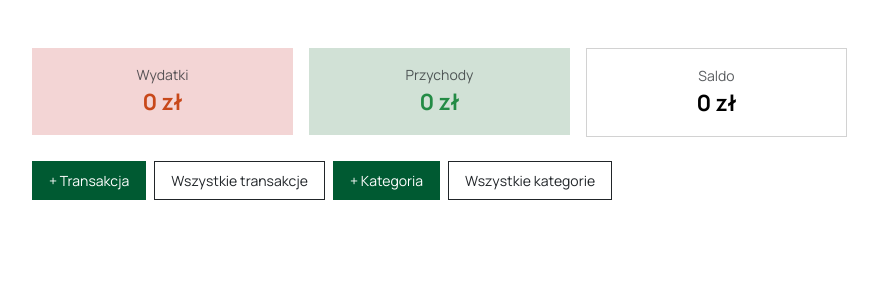
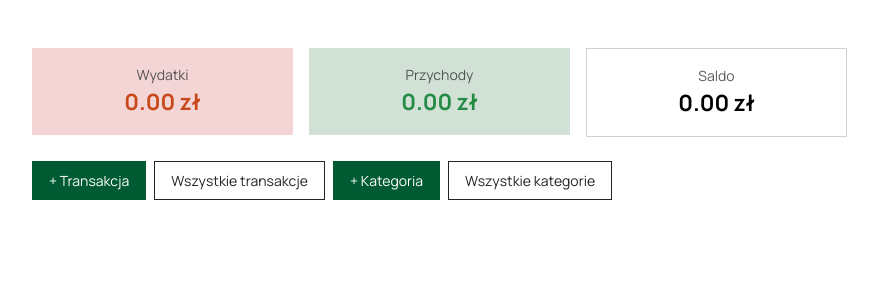
Before and after one commit to stasiekkneller-skwebs/KaizenFinTracker, a Django app: page /dashboard/ in a window 1280 px wide. Shown: the part 56-356 px from the top of the page, without its empty margins (62-940 px from the left). Run offline with Django 5.2, Linux system fonts and the light colour scheme; the visitor is signed in with stand-in values (Sample User, id 1); data that the repository does not hold is empty.

Commit message:
wyświetlanie formatowania

```diff
--- a/static/css/style.css
+++ b/static/css/style.css
@@ -138,6 +138,10 @@ nav .login-btn:hover{
     max-width: 450px;
 }
 
+.info-img-mini{
+    max-width: 300px;
+}
+
 .badge{
     padding: 8px 16px;
     border-radius: 40px;
--- a/templates/tracker/dashboard.html
+++ b/templates/tracker/dashboard.html
@@ -15,20 +15,20 @@
         <div class="col-md-3">
             <div class="card border-0 p-3 text-center bg-light-red">
                 <small class="text-muted">Wydatki</small>
-                <strong style="color: #c8481a; font-size: 1.4rem;">{{ total_expenses }} zł</strong>
+                <strong style="color: #c8481a; font-size: 1.4rem;">{{ total_expenses|floatformat:2 }} zł</strong>
             </div>
         </div>
         <div class="col-md-3">
             <div class="card border-0 p-3 text-center bg-light-green">
                 <small class="text-muted">Przychody</small>
-                <strong style="color: #238b45; font-size: 1.4rem;">{{ total_incomes }} zł</strong>
+                <strong style="color: #238b45; font-size: 1.4rem;">{{ total_incomes|floatformat:2 }} zł</strong>
             </div>
         </div>
         <div class="col-md-3">
             <div class="card p-3 text-center outlined-box">
                 <small class="text-muted">Saldo</small>
                 <strong style="font-size: 1.4rem; color: {% if balance < 0 %}#c8481a{% else %}#000000{% endif %};">
-    {{ balance }} zł
+    {{ balance|floatformat:2 }} zł
 </strong>
             </div>
         </div>
--- a/templates/tracker/transaction_list.html
+++ b/templates/tracker/transaction_list.html
@@ -65,13 +65,13 @@
         <div class="col-md-2 ">
             <div class="card border-0 p-3 text-center bg-light-red">
                 <small class="text-muted">Wydatki</small>
-                <strong style="font-size: 1.2rem;" class="red-text">{{ total_expenses }} zł</strong>
+                <strong style="font-size: 1.2rem;" class="red-text">{{ total_expenses|floatformat:2 }} zł</strong>
             </div>
         </div>
         <div class="col-md-2 ">
             <div class="card border-0 p-3 text-center bg-light-green">
                 <small class="text-muted">Przychody</small>
-                <strong style="font-size: 1.2rem;" class="green-text">{{ total_incomes }} zł</strong>
+                <strong style="font-size: 1.2rem;" class="green-text">{{ total_incomes|floatformat:2 }} zł</strong>
             </div>
         </div>
     </div>
```
Also changed, not shown: templates/tracker/category_list.html (+7 -6 lines), static/img/no-categories.png (added), tracker/migrations/0005_alter_budget_month.py (added).
